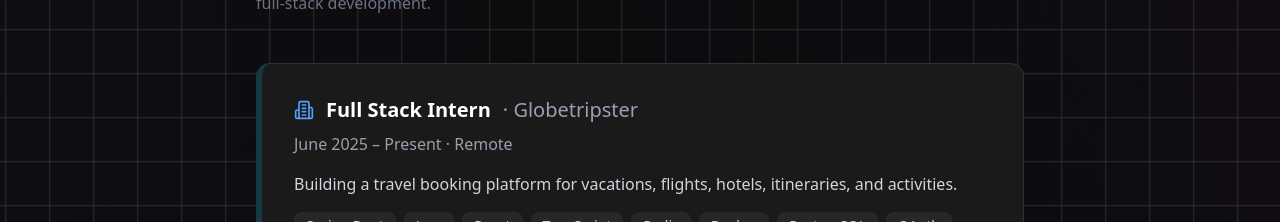
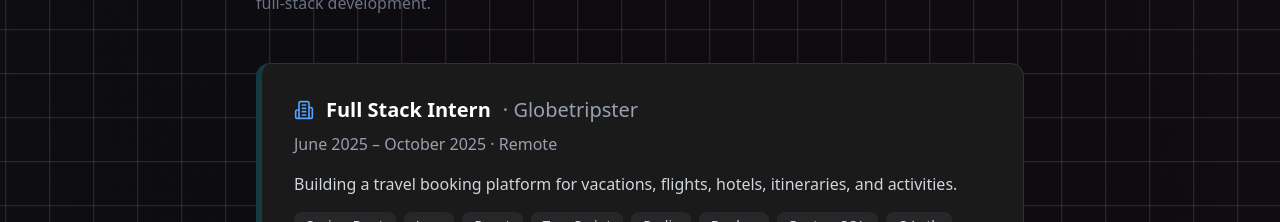
Before and after one commit to nikitachoudhary114/Portfolio, a Next.js app: page / in a window 1280 px wide. Shown: the part 2220-2442 px from the top of the page. Built offline with nearby package versions, Linux system fonts and the light colour scheme.

Commit message:
Update internship period for Globetripster

```diff
--- a/components/Expereince.tsx
+++ b/components/Expereince.tsx
@@ -26,7 +26,7 @@ const experiences: Experience[] = [
     icon: <BuildingIcon />,
     role: "Full Stack Intern",
     company: "Globetripster",
-    period: "June 2025 – Present",
+    period: "June 2025 – October 2025",
     location: "Remote",
     website: "", // No website available
     linkedin: "", // No LinkedIn available
```
